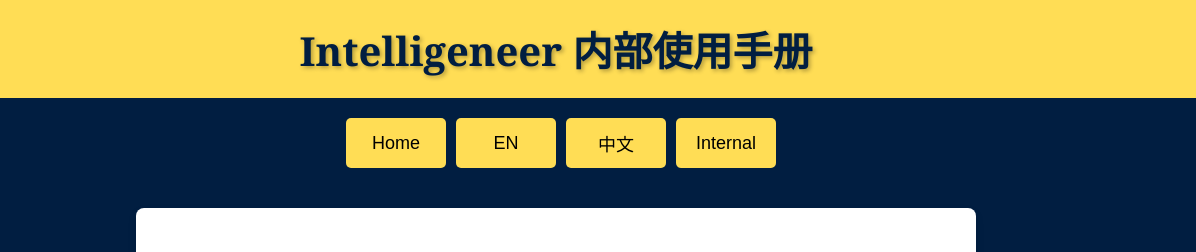
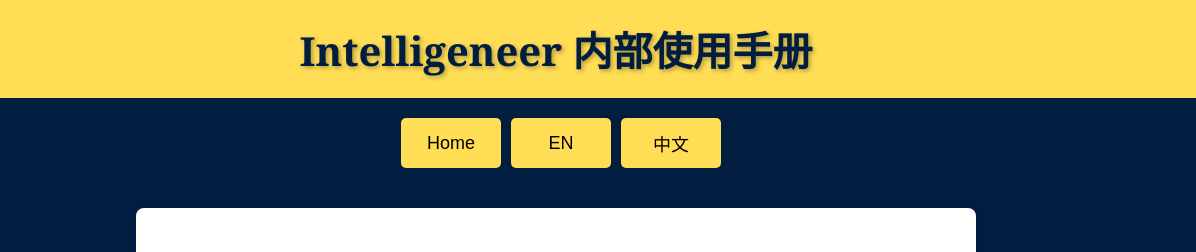
Before and after one commit to IntelligeneerSolution/Product-introduction, a plain HTML site: page pages/Internal_Use.html in a window 1280 px wide. Shown: the top 252 px of the page, 84-1280 px from the left. Drawn offline with Linux system fonts and the light colour scheme.

Commit message:
Internal page development

```diff
--- a/pages/Internal_Use.html
+++ b/pages/Internal_Use.html
@@ -19,7 +19,6 @@
     <button class="lang-switch" onclick="window.location.href='../index.html'">Home</button>
     <button class="lang-switch" onclick="window.location.href='English.html'">EN</button>
     <button class="lang-switch" onclick="window.location.href='Chinese.html'">中文</button>
-    <button class="lang-switch" onclick="window.location.href='Internal_Use.html'">Internal</button>
 </nav>
 
 <main>
```
